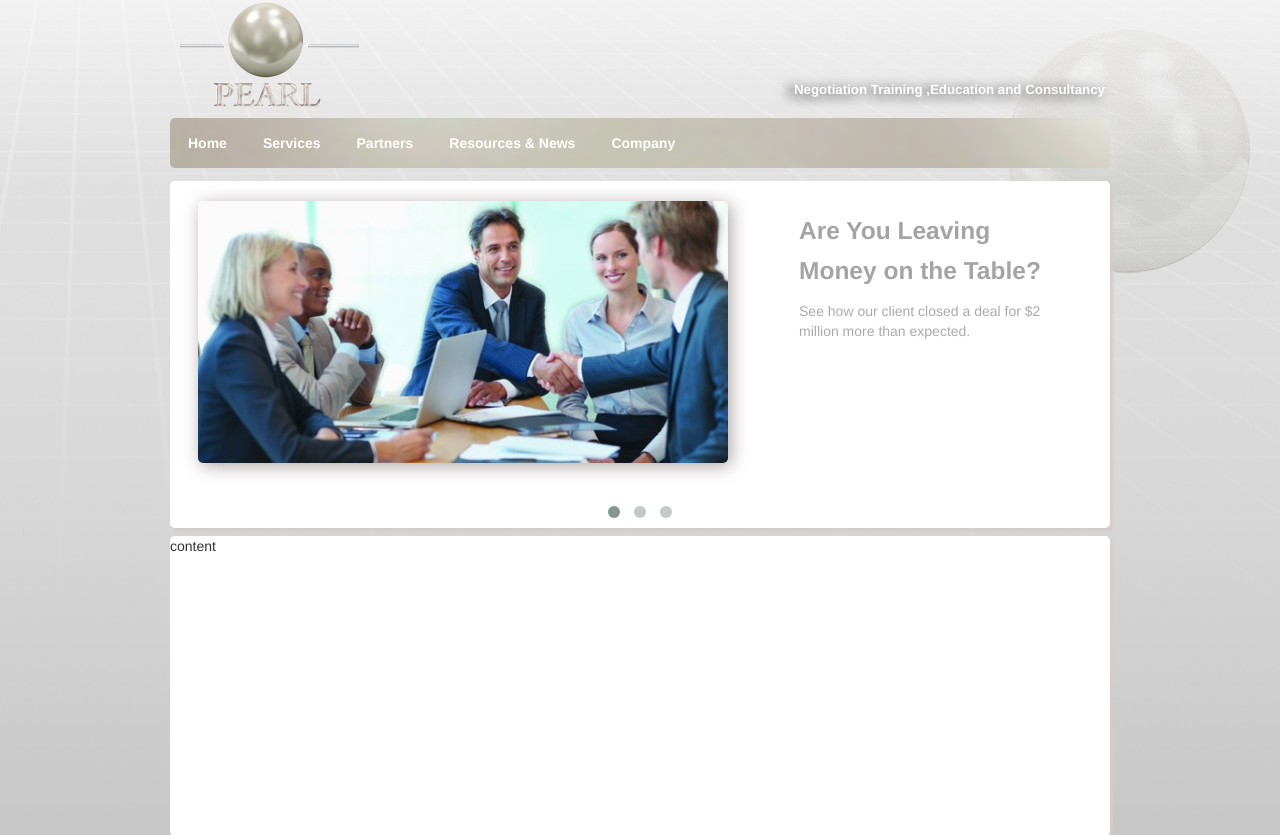
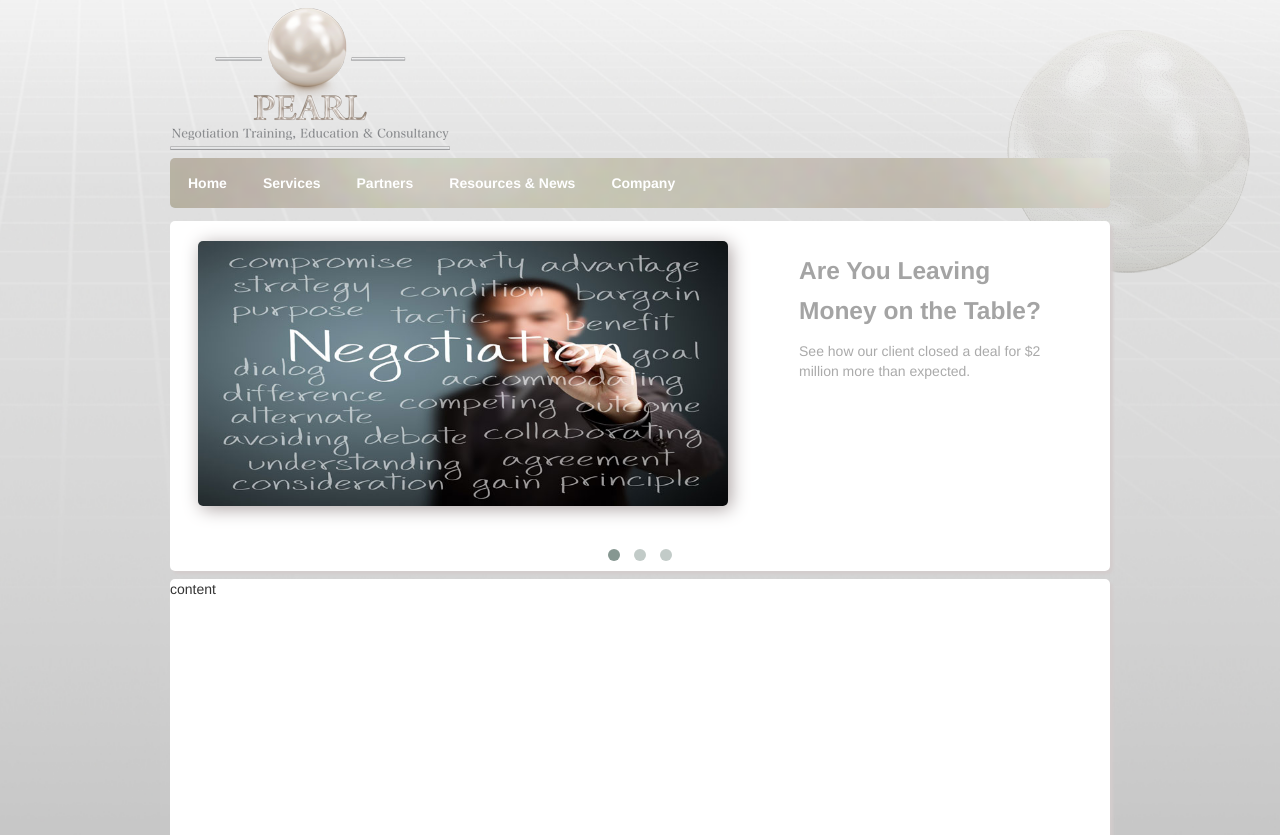
Before and after one commit to remon/pearl, a PHP site: page / in a window 1280 px wide. Shown: the top 835 px of the page. Run offline with PHP 8.4, Linux system fonts and the light colour scheme; some libraries are stand-ins or nearby versions.

Commit message:
change images

```diff
--- a/css/main.css
+++ b/css/main.css
@@ -123,6 +123,9 @@ filter: progid:DXImageTransform.Microsoft.Shadow(Strength=3, Direction=135, Colo
 .content_image p{
     color: rgb(170, 170, 170);
 }
+.custom_logo {
+    margin-top: 8px;
+}
 .item_inside{
     width:94%;
     margin:3%;
--- a/index.php
+++ b/index.php
@@ -22,9 +22,9 @@
     <div class="container ">
 
         <div class="header relative">
-        <img src="images/logo5.png" />
+        <img src="images/custom_logo2.png" class="custom_logo"/>
 
-            <span class="abs tr_t whity boldy" >
+            <span class="abs tr_t whity boldy" style="display:none;">
                 Negotiation Training ,Education and Consultancy
             </span>
         </div> <!-- end of header-->
@@ -60,7 +60,7 @@
 
   <div class="item span2 mg wmiya ">
       <div class="item_inside span2">
-      <img src="images/closing-sales-deals.jpg" alt="The Last of us">
+      <img src="images/shutter1m.jpg" alt="The Last of us">
 
                 <div class="content_image  righty ">
                     <h3 class="site_color">
@@ -77,7 +77,7 @@ for $2 million more than expected.
 
   <div class="item span2 mg wmiya ">
       <div class="item_inside span2">
-      <img src="images/average-deal-size.jpg" alt="The Last of us">
+      <img src="images/shutter2m.jpg" alt="The Last of us">
 
                 <div class="content_image  righty ">
                     <h3 class="site_color">
@@ -94,7 +94,7 @@ for $2 million more than expected.
 
   <div class="item span2 mg wmiya ">
       <div class="item_inside span2">
-      <img src="images/leaving-money-on-the-table.jpg" alt="The Last of us">
+      <img src="images/shutter3m.jpg" alt="The Last of us">
 
                 <div class="content_image  righty ">
                     <h3 class="site_color">
@@ -135,3 +135,4 @@ for $2 million more than expected.
 
     </body>
 </html>
+</html>
```
Also changed, not shown: images/custom_logo2.png (added), images/shutter1m.jpg (added), images/shutter2m.jpg (added), images/shutter3m.jpg (added).
